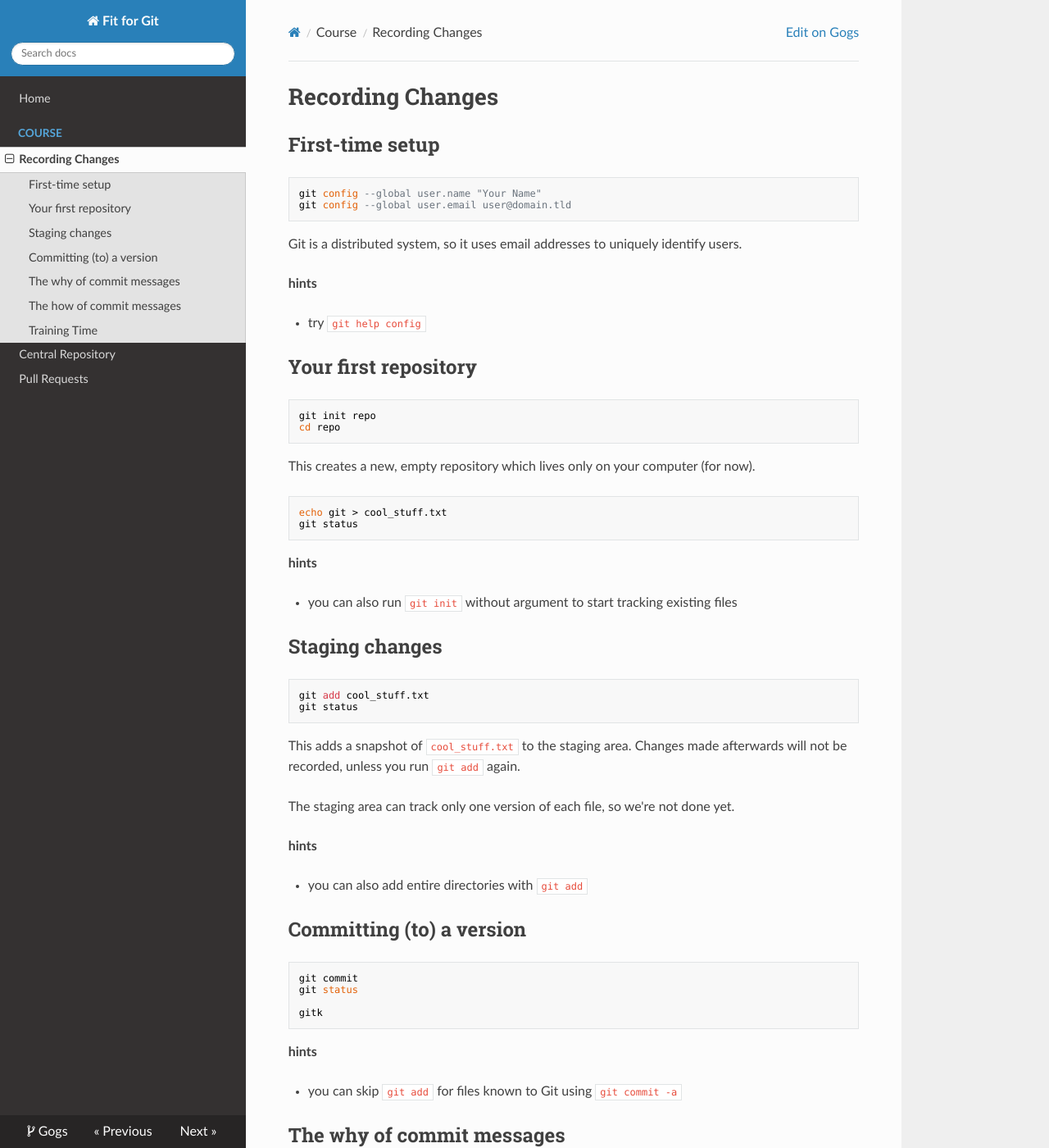
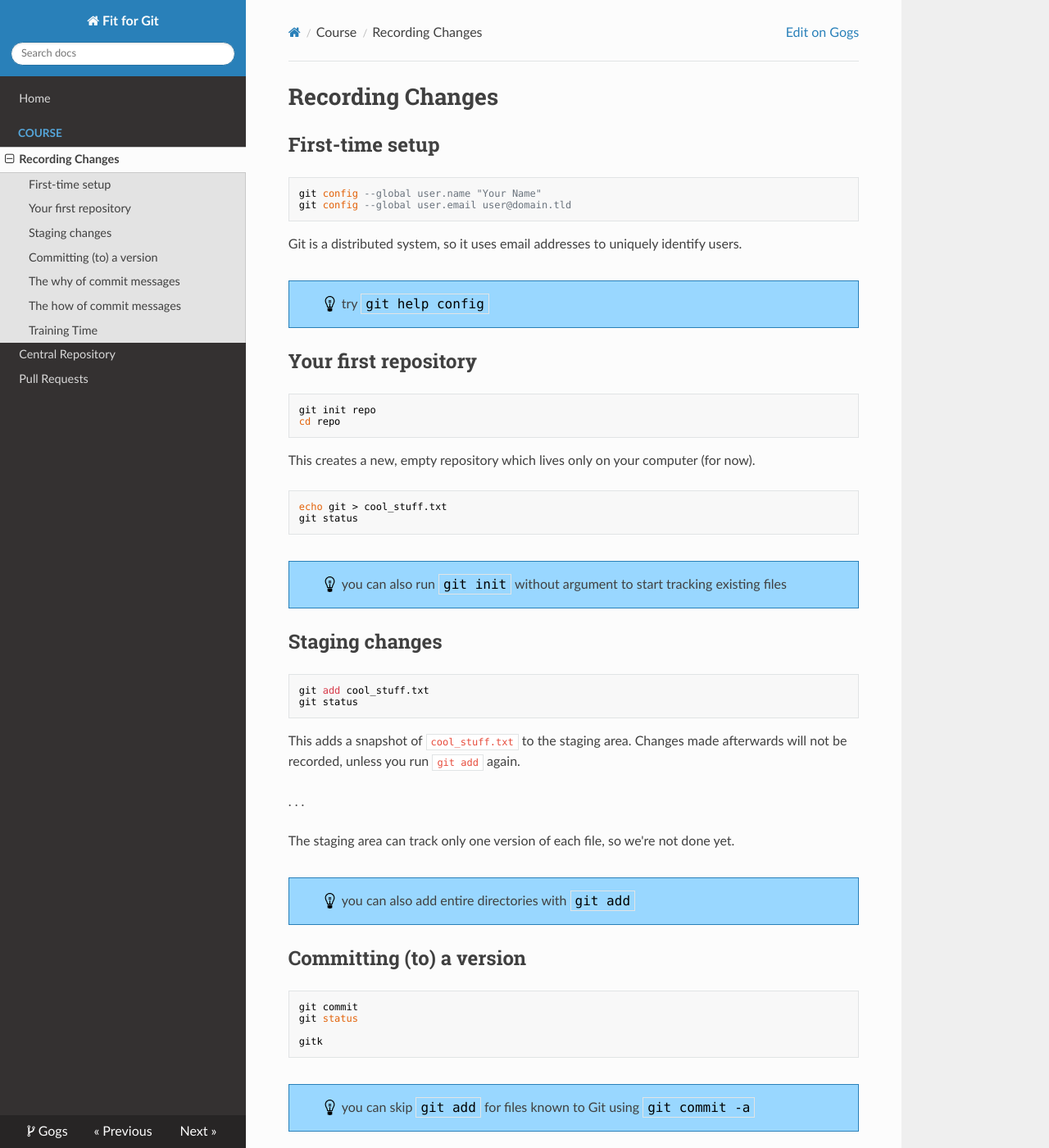
Before and after one commit to nome/FitForGit, an MkDocs documentation site: the page built from docs/01_recording_changes.md, in a window 1280 px wide and 1400 px high. Shown: the whole window at 82% size. Built offline with MkDocs 1.6.1, drawn with Linux system fonts in a browser that asks for light colours; nearby versions of some CDN libraries; old or Windows-style settings are respelled for this version of MkDocs.

````diff
--- a/docs/01_recording_changes.md
+++ b/docs/01_recording_changes.md
@@ -10,10 +10,9 @@ First-time setup
 
 Git is a distributed system, so it uses email addresses to uniquely identify users.
 
-**hints**
-
-* try `git help config`
-
+<ul class="hints">
+<li> try <code>git help config</code></li>
+</ul>
 
 
 Your first repository
@@ -28,10 +27,9 @@ now).
     echo git > cool_stuff.txt
     git status
 
-**hints**
-
-* you can also run `git init` without argument to start tracking existing files
-
+<ul class="hints">
+<li> you can also run <code>git init</code> without argument to start tracking existing files</li>
+</ul>
 
 
 Staging changes
@@ -43,12 +41,13 @@ Staging changes
 This adds a snapshot of `cool_stuff.txt` to the staging area. Changes made
 afterwards will not be recorded, unless you run `git add` again.
 
+. . .
+
 The staging area can track only one version of each file, so we're not done yet.
 
-**hints**
-
-* you can also add entire directories with `git add`
-
+<ul class="hints">
+<li> you can also add entire directories with <code>git add</code></li>
+</ul>
 
 
 Committing (to) a version
@@ -59,10 +58,9 @@ Committing (to) a version
 
     gitk
 
-**hints**
-
-* you can skip `git add` for files known to Git using `git commit -a`
-
+<ul class="hints">
+<li> you can skip <code>git add</code> for files known to Git using <code>git commit -a</code></li>
+</ul>
 
 
 The why of commit messages
@@ -74,18 +72,18 @@ The why of commit messages
 * they may contain pointers to ticket IDs for future reference
 
 
-
 The how of commit messages
 --------------------------
 
 ```
 First line: very short summary, what changed?
 
-After a blank line follows the answer to the "why". What was the motivation
-for the change? How is the need addressed by this commit?
+After a blank line follows the answer to the "why". What was
+the motivation for the change? How is the need addressed by
+this commit?
 
-If applicable: Which alternatives were considered, and why were they
-discarded?
+If applicable: Which alternatives were considered, and why
+were they discarded?
 ```
 
 
@@ -100,6 +98,6 @@ Training Time
 2. commit some changes
 3. view the resulting history
 
-**freestyle**
-
-* look at the contents of the `.git` directory - what changes at each step?
+<ul class="hints">
+<li> look at the contents of the <code>.git</code> directory - what changes at each step?</li>
+</ul>
--- /dev/null
+++ b/docs/ffg.css
@@ -0,0 +1,27 @@
+ul.hints {
+  background: #99d7ff;
+  padding: 1em;
+  margin-top: 2em;
+  margin-bottom: 2em;
+  text-align: left;
+  border: solid 1px #2980b9;
+}
+
+ul.hints li, .section ul.hints li {
+  padding-left: 1.5em;
+  list-style: none;
+  background-image: url("img/light-bulb-11.svg");
+  background-size: 1.2em;
+  background-repeat: no-repeat;
+  background-position: left center;
+}
+
+ul.hints li code {
+  color: black;
+  background: #99d7ff;
+  font-size: 1em;
+}
+
+code {
+  font-size: 1.2em;
+}
--- a/mkdocs.yml
+++ b/mkdocs.yml
@@ -5,6 +5,8 @@ repo_url: http://ffg/gogs/ffg/FitForGit
 repo_name: Gogs
 edit_uri: _edit/master/docs
 
+extra_css: [ffg.css]
+
 pages:
 - Home: "index.md"
 - Course:
````
Also changed, not shown: docs/02_central_repository.md (+7 -9 lines), docs/ffg.slides.css (added, +31 -0 lines), setup.yml (+7 -0 lines), docs/img/light-bulb-11.svg (added), 1 other file.
